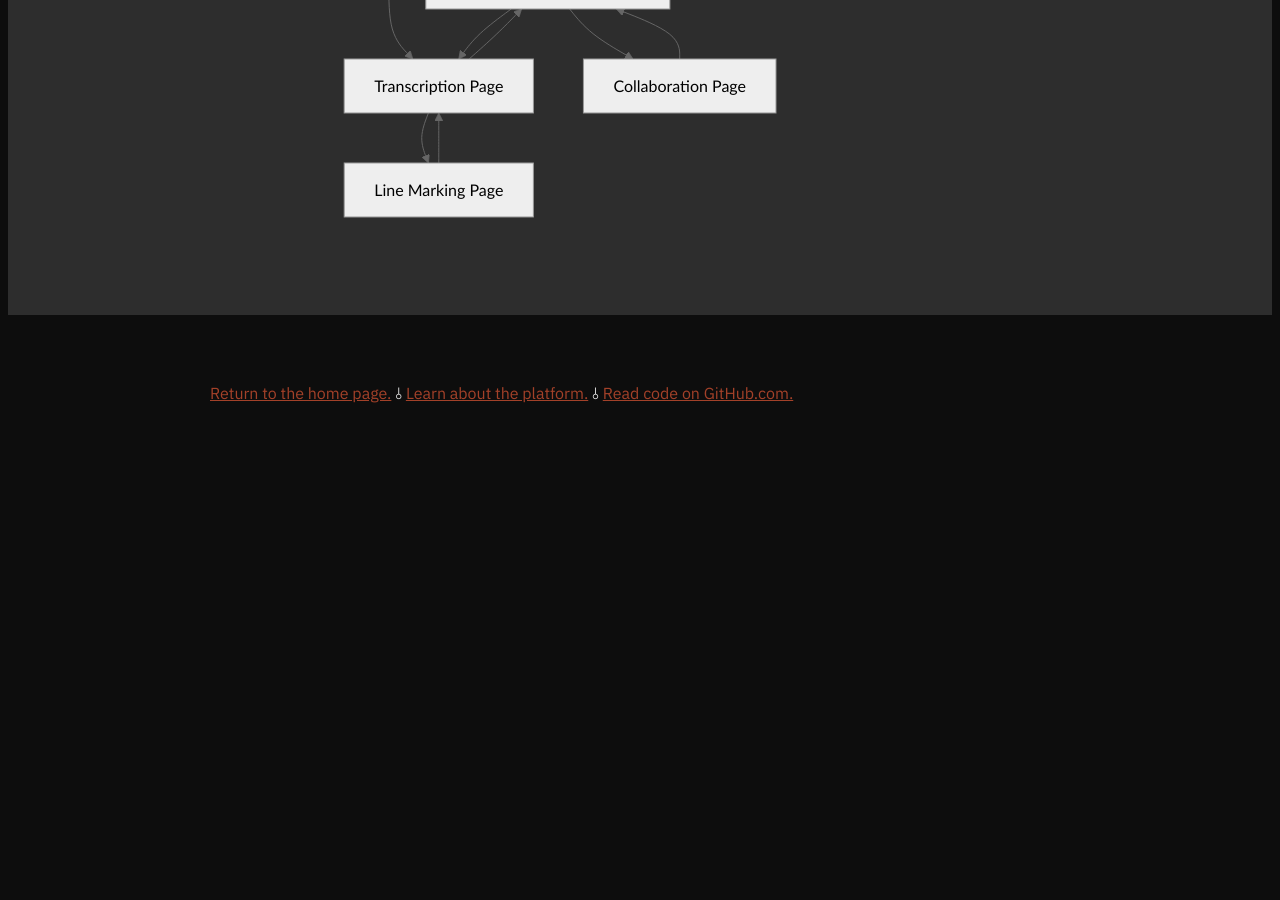
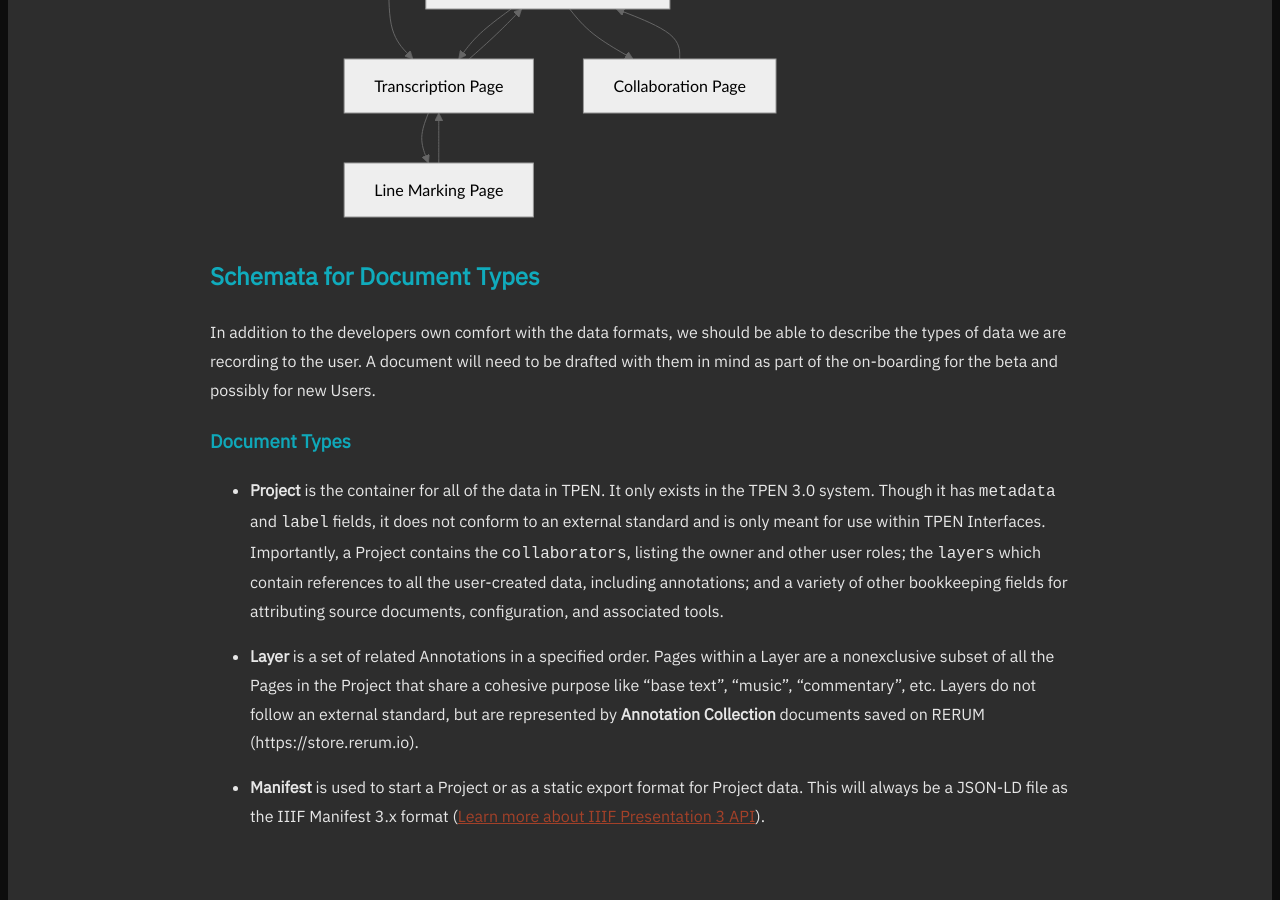
Before and after one commit to CenterForDigitalHumanities/TPEN3, a Jekyll site: the page built from pages/beta.md, in a window 1280 px wide and 900 px high, scrolled down 3693 px. Built offline with Jekyll 4.4.1, drawn with Linux system fonts in a browser that asks for light colours; some of the changed text lies outside the part shown.

Commit message:
Update beta.md

````diff
--- a/pages/beta.md
+++ b/pages/beta.md
@@ -33,7 +33,7 @@
 - [ ] Create a new project
     - [ ] Import from TPEN 2.0
     - [ ] Import from IIIF Manifest 2.x
-    - [ ] Import from IIIF Manifest 3.x
+    - [ ] Import from IIIF Manifest 3.x ([Learn more about IIIF Presentation 3 API](https://iiif.io/api/presentation/3.0/))
 - [ ] Add collaborators
     - [ ] Add existing user
     - [ ] Invite a new user
@@ -115,3 +115,15 @@
     TranscriptionPage --> BoundingAnnotationPage
     BoundingAnnotationPage --> TranscriptionPage
 ```
+
+## Schemata for Document Types
+
+In addition to the developers own comfort with the data formats, we should be able to describe the types of data we are recording to the user. A document will need to be drafted with them in mind as part of the on-boarding for the beta and possibly for new Users.
+
+### Document Types
+
+- **Project** is the container for all of the data in TPEN. It only exists in the TPEN 3.0 system. Though it has `metadata` and `label` fields, it does not conform to an external standard and is only meant for use within TPEN Interfaces. Importantly, a Project contains the `collaborators`, listing the owner and other user roles; the `layers` which contain references to all the user-created data, including annotations; and a variety of other bookkeeping fields for attributing source documents, configuration, and associated tools.
+
+- **Layer** is a set of related Annotations in a specified order. Pages within a Layer are a nonexclusive subset of all the Pages in the Project that share a cohesive purpose like "base text", "music", "commentary", etc. Layers do not follow an external standard, but are represented by **Annotation Collection** documents saved on RERUM (https://store.rerum.io).
+
+- **Manifest** is used to start a Project or as a static export format for Project data. This will always be a JSON-LD file as the IIIF Manifest 3.x format ([Learn more about IIIF Presentation 3 API](https://iiif.io/api/presentation/3.0/)).
````
